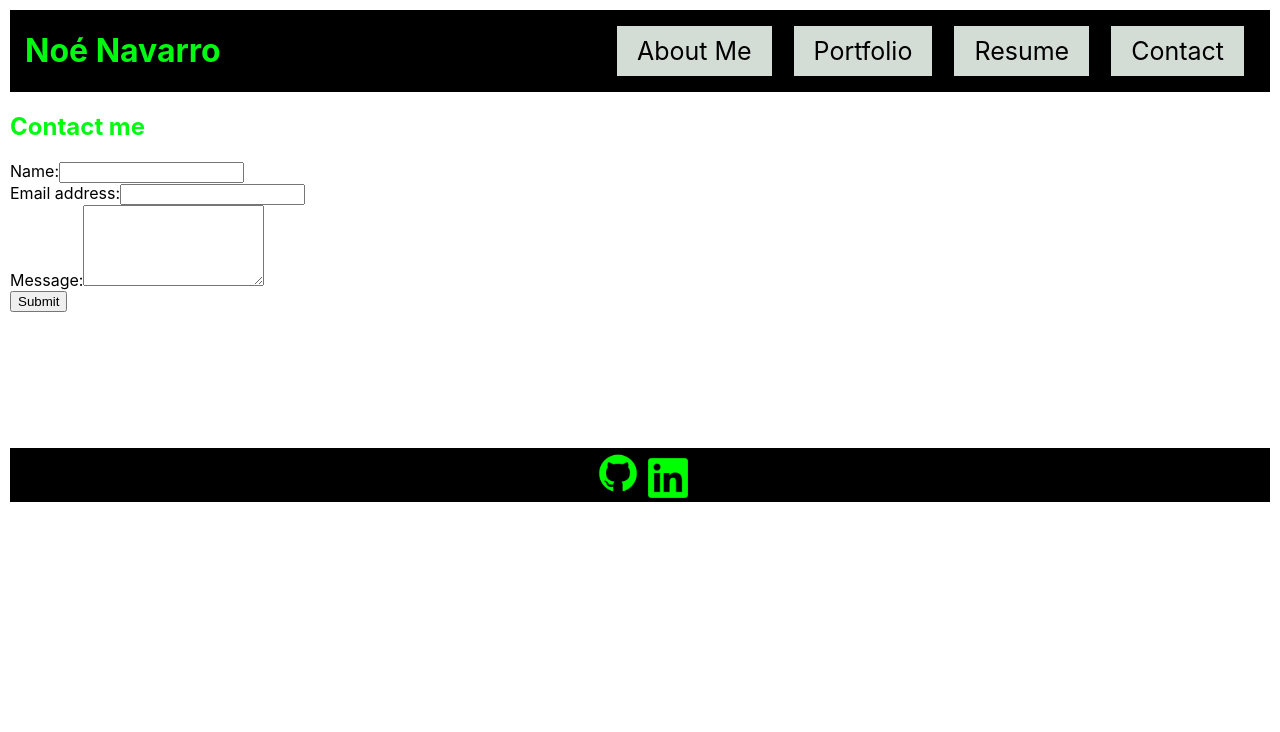
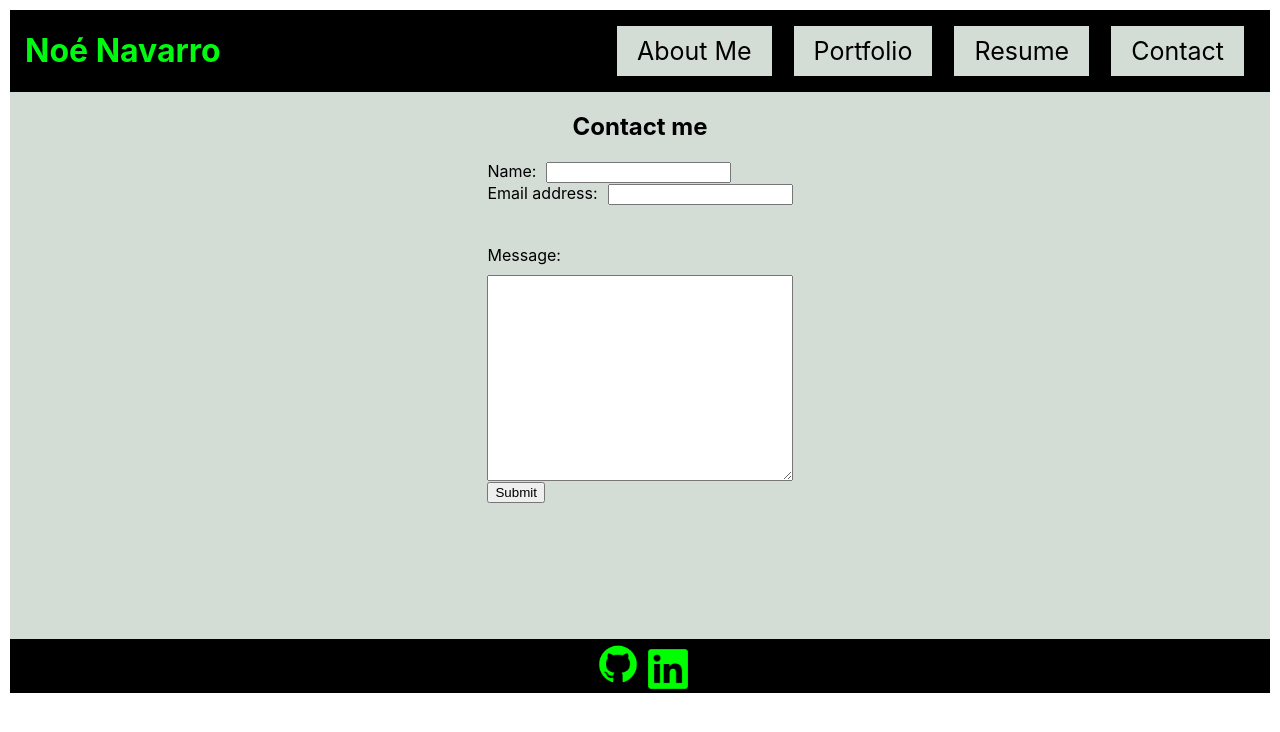
Before and after one commit to Nnavarr/portfolio, a React (Create React App) app: page / in a window 1280 px wide. Both pictures are taken after a click on the element "Contact". Shown: the top 732 px of the page. Built offline with nearby package versions, Linux system fonts and the light colour scheme.

Commit message:
continued formatting css

```diff
--- a/src/components/Contact/index.js
+++ b/src/components/Contact/index.js
@@ -34,27 +34,27 @@ function Contact() {
   };
 
   return (
-    <section>
+    <section className='contact-main'>
       <h1 data-testid="h1tag">Contact me</h1>
       <form id="contact-form" onSubmit={handleSubmit}>
-        <div>
-          <label htmlFor="name">Name:</label>
+        <div className='form-entry'>
+          <label htmlFor="name" id='formName'>Name:</label>
           <input type="text" name="name" defaultValue={name} onBlur={handleChange} />
         </div>
         <div>
-          <label htmlFor="email">Email address:</label>
+          <label htmlFor="email" id='formLabel'>Email address:</label>
           <input type="email" name="email" defaultValue={email} onBlur={handleChange} />
         </div>
-        <div>
-          <label htmlFor="message">Message:</label>
+        <div className='contact-message'>
+          <label htmlFor="message" className='message-label'>Message:</label>
           <textarea name="message" rows="5" defaultValue={message} onBlur={handleChange} />
         </div>
         {errorMessage && (
-          <div>
+          <div className='error-msg'>
             <p className="error-text">{errorMessage}</p>
           </div>
         )}
-        <button data-testid="button" type="submit">Submit</button>
+        <button className='submitButton' data-testid="button" type="submit">Submit</button>
       </form>
     </section>
   );
--- a/src/components/Nav/index.js
+++ b/src/components/Nav/index.js
@@ -12,11 +12,11 @@ function Nav(props){
 
   return (
       <nav>
-        <ul className='flew-row'>
+        <ul className='nav-bar'>
           {/* general categories */}
           {categories.map((category) => (
               <li
-                className={`mx-1 ${
+                className={`nav-item ${
                   currentCategory.name === category.name && !contactSelected && 'navActive'
                   }`}
                 key={category.name}
--- a/src/index.css
+++ b/src/index.css
@@ -66,8 +66,9 @@ main {
   display: flex;
   flex-wrap: wrap;
   flex-direction: row;
-  justify-content: flex-start;
+  justify-content: center;
   height: 100%;
+  background-color: var(--secondary-color);
 }
 
 /* main content */
@@ -267,3 +268,61 @@ footer {
   padding: 5px;
   border: 3px solid #a07;
 }
+
+.nav-bar {
+  display: flex;
+  flex-direction: row;
+  flex-wrap: wrap;
+  justify-content: center;
+  height: 100%;
+}
+
+/* @media (max-width: 768px) {
+  .nav-bar {
+    display: grid;
+    justify-items: center;
+    justify-content: center;
+    grid-template-columns: repeat(2, 65%);
+  }
+} */
+
+.contact-main {
+  display: flex;
+  flex-direction: column;
+  align-items: center;
+}
+
+.contact-main h1 {
+  color: black;
+}
+
+.contact-message {
+  display: flex;
+  flex-direction: column;
+  padding-top: 40px;
+}
+
+.message-label {
+  padding-bottom: 10px;
+}
+
+.error-msg {
+  display: flex;
+  justify-content: center;
+}
+
+.error-text {
+  font-weight: bold;
+}
+
+.contact-message textarea {
+  height: 200px;
+}
+
+#formName {
+  padding-right: 10px;
+}
+
+#formLabel {
+  padding-right: 10px;
+}
```
